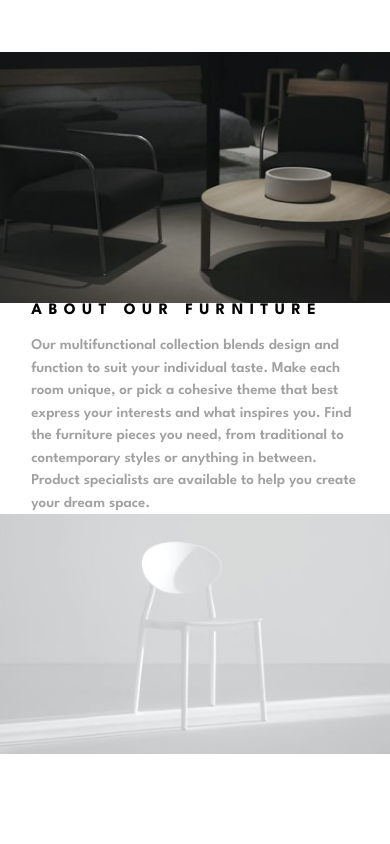
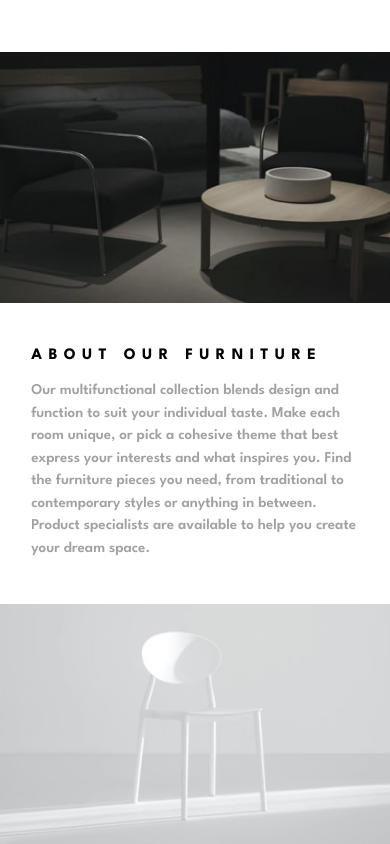
Before and after one commit to steff93/room-homepage, a React (Create React App) app: page / in a window 390 px wide. Shown: the part 792-1636 px from the top of the page. Before the commit the page ends 1546 px from the top, so only its background shows below. Built offline with nearby package versions, Linux system fonts and the light colour scheme.

Commit message:
mobile view adjustments

```diff
--- a/src/components/Footer/Footer.scss
+++ b/src/components/Footer/Footer.scss
@@ -53,6 +53,10 @@ $b: ".footer";
     overflow: visible;
     flex-direction: column;
 
+    &__text-content {
+      padding: 45px 0;
+    }
+
     &__text-content,
     &__left-side,
     &__right-side {
--- a/src/components/Slideshow/Slideshow.scss
+++ b/src/components/Slideshow/Slideshow.scss
@@ -51,6 +51,7 @@ $b: ".slideshow";
     &-navigation {
       bottom: 50%;
       right: 0;
+      left: auto;
     }
   }
 }
```
